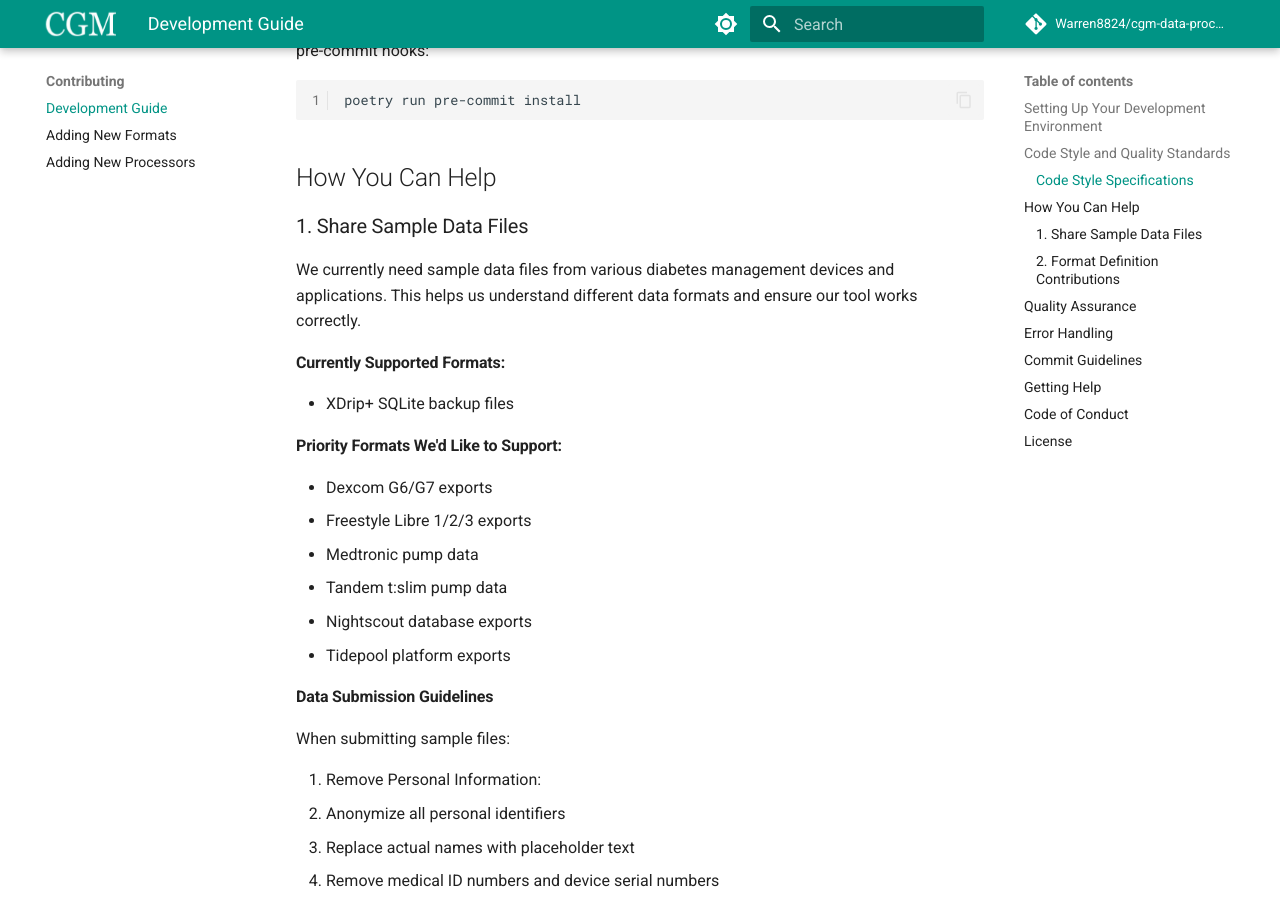
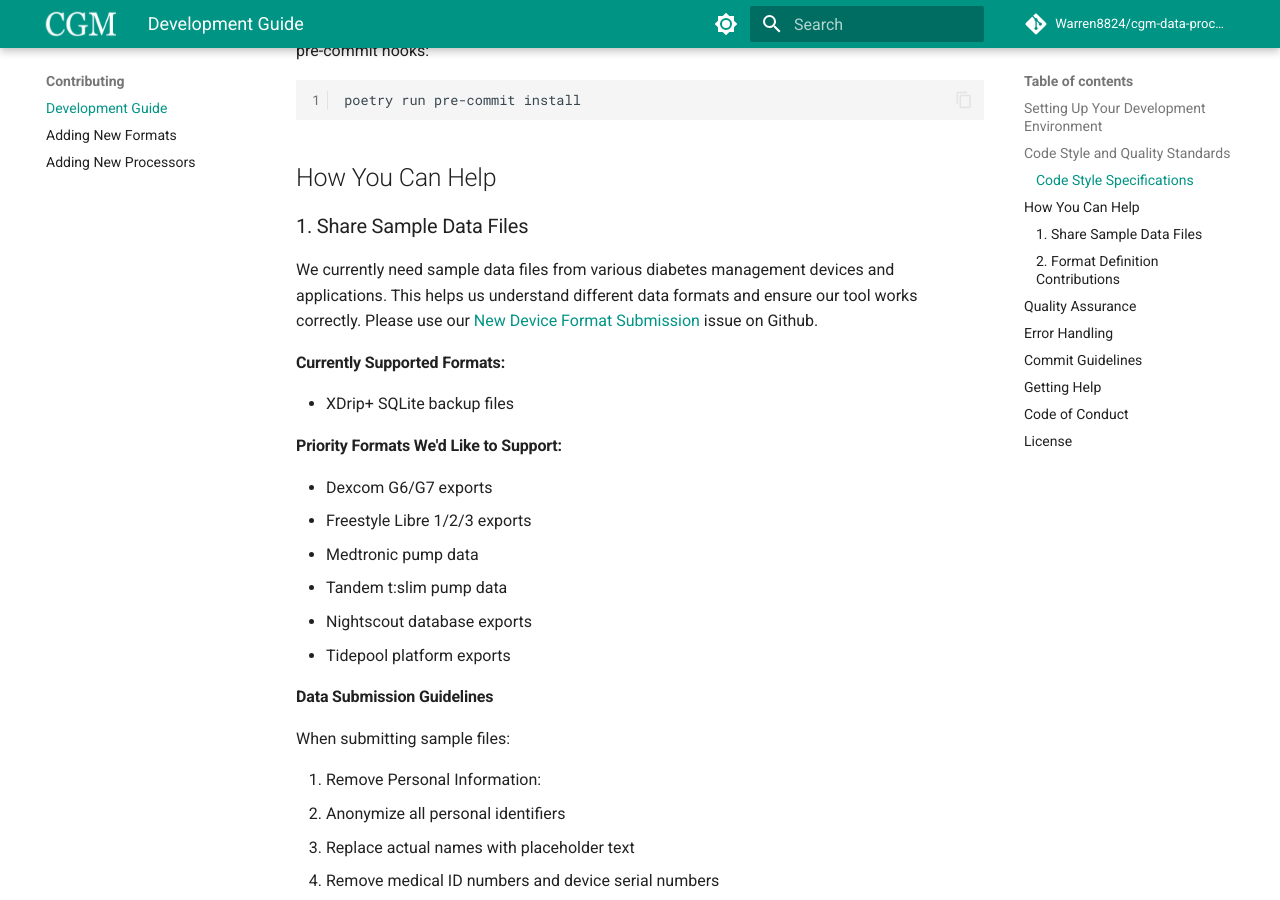
Before and after one commit to Warren8824/cgm-data-processor, an MkDocs documentation site: the page built from docs/contributing/guide.md, in a window 1280 px wide and 900 px high, scrolled down 1906 px. Built offline with MkDocs 1.6.1 and Material for MkDocs 9.7.7, drawn with Linux system fonts in a browser that asks for light colours; comment, search, counter and statistics services are not loaded.

Commit message:
Add link to New format defintion issue on github, on contibuting mkdocs page.

```diff
--- a/docs/contributing/guide.md
+++ b/docs/contributing/guide.md
@@ -71,7 +71,7 @@
 
 ### 1. Share Sample Data Files
 
-We currently need sample data files from various diabetes management devices and applications. This helps us understand different data formats and ensure our tool works correctly.
+We currently need sample data files from various diabetes management devices and applications. This helps us understand different data formats and ensure our tool works correctly. Please use our [New Device Format Submission](https://github.com/Warren8824/cgm-data-processor/issues/new?template=new_format_submission.yml) issue on Github.
 
 #### Currently Supported Formats:
 - XDrip+ SQLite backup files
```
